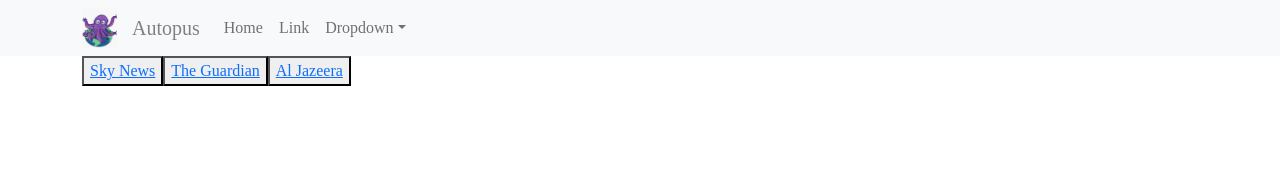
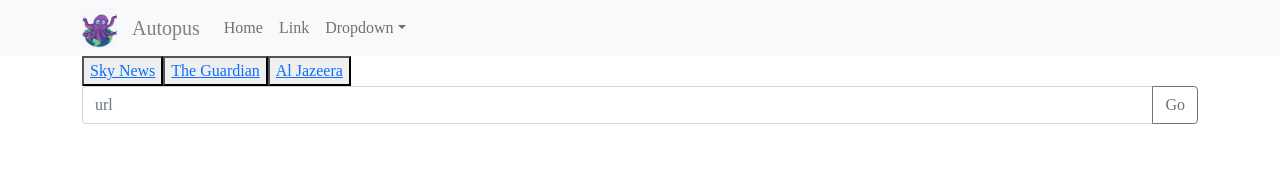
Before and after one commit to RahavAyalon/Hackathon, a React (Create React App) app: page / in a window 1280 px wide. Shown: the top 176 px of the page. Built offline with nearby package versions, Linux system fonts and the light colour scheme.

Commit message:
removed logo

```diff
--- /dev/null
+++ b/src/InputButton.js
@@ -0,0 +1,16 @@
+import React from 'react';
+import { Button, FormControl, InputGroup } from 'react-bootstrap';
+export default function InputButton() {
+  return (
+    <InputGroup className="mb-3">
+      <FormControl
+        placeholder="url"
+        aria-label="url"
+        aria-describedby="basic-addon2"
+      />
+      <Button variant="outline-secondary" id="button-addon2">
+        Go
+      </Button>
+    </InputGroup>
+  );
+}
--- a/src/Main.js
+++ b/src/Main.js
@@ -1,6 +1,7 @@
 import React from 'react';
 
 import Button from './Button';
+import InputButton from './InputButton';
 import { Container, Row } from 'react-bootstrap';
 
 export default function Main() {
@@ -9,6 +10,7 @@ export default function Main() {
       <Container>
         <Row className="d-flex">
           <Button />
+          <InputButton />
         </Row>
       </Container>
     </div>
```
